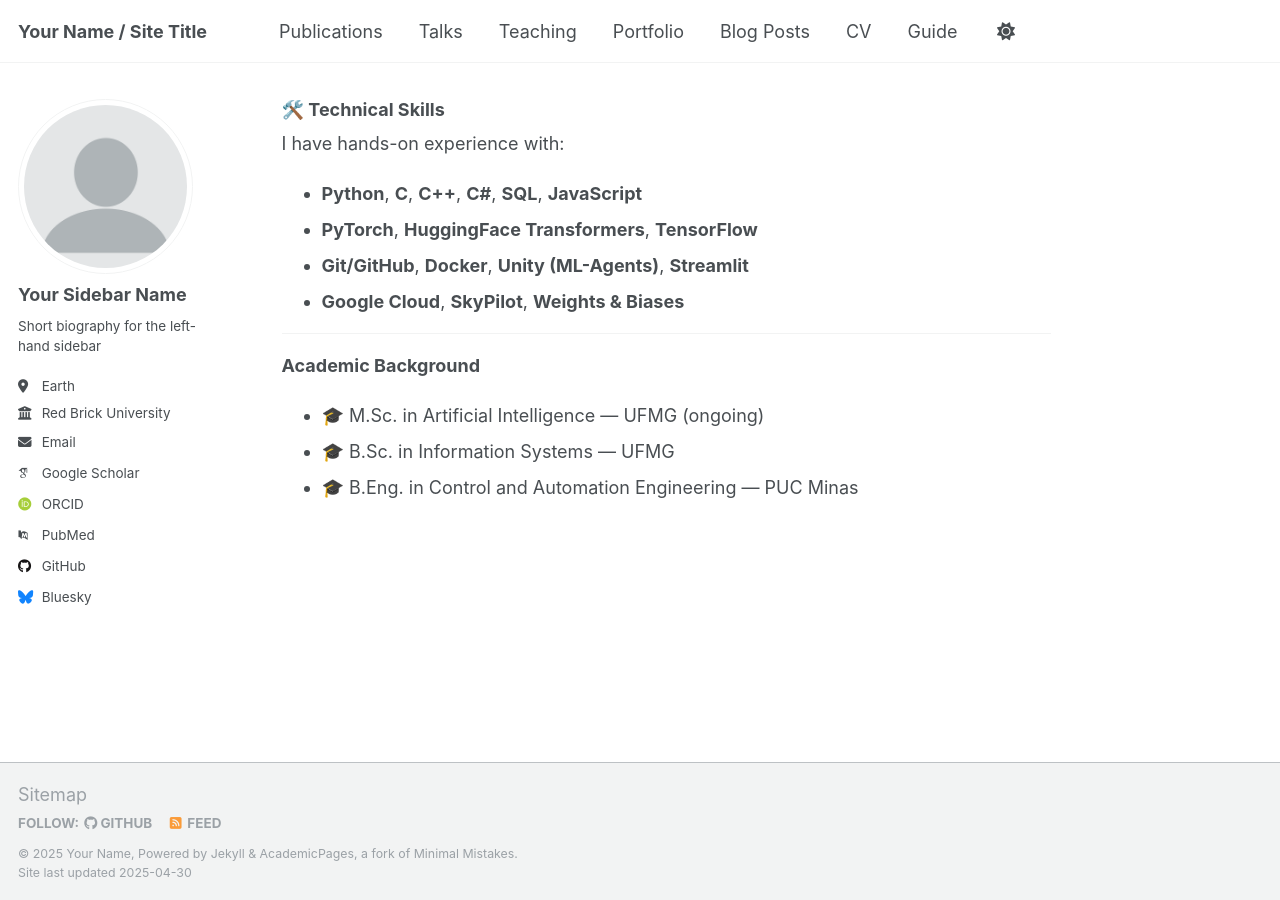
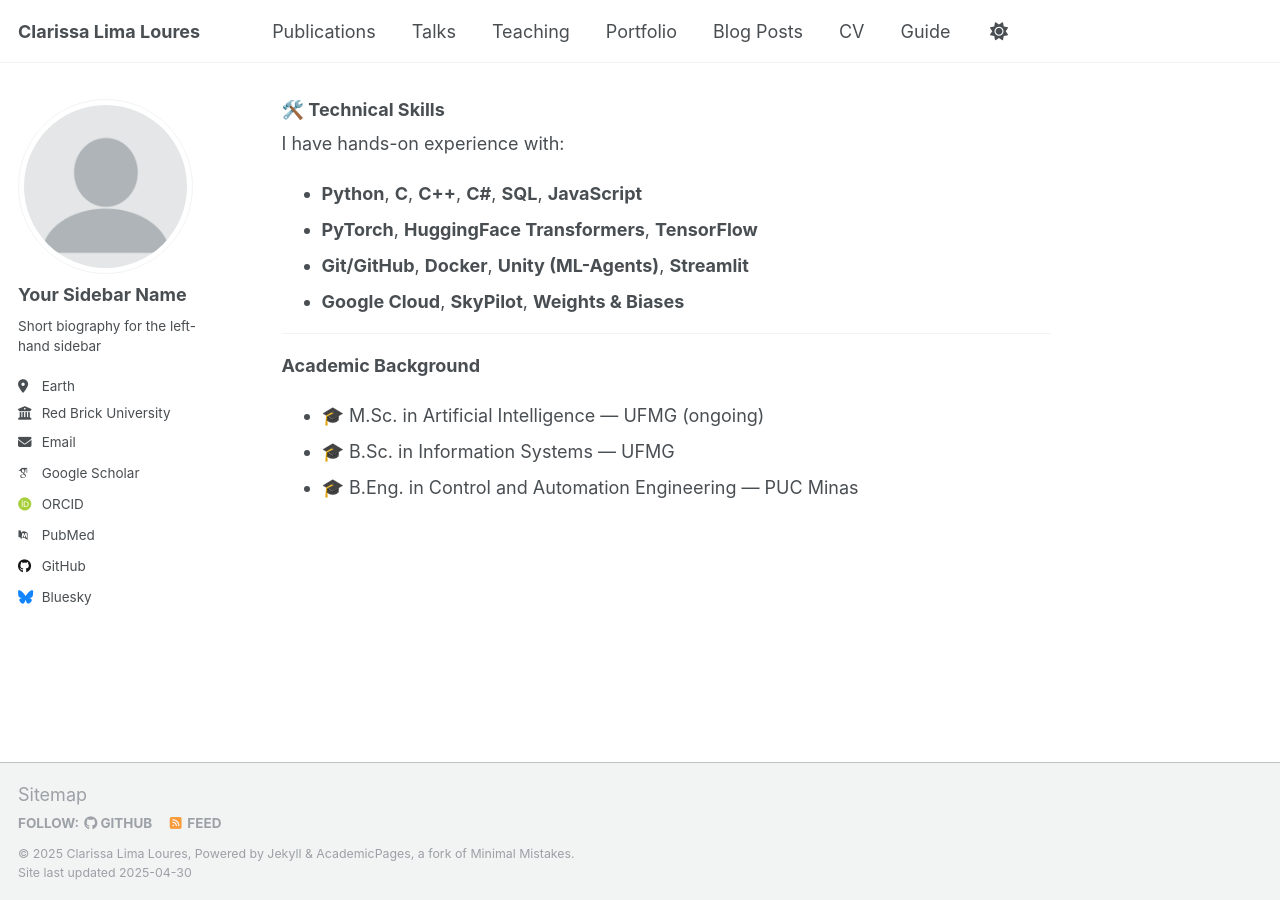
Before and after one commit to Clalloures/clalloures.github.io, a Jekyll site: the page built from _pages/about.md, in a window 1280 px wide and 900 px high, scrolled down 1243 px. Built offline with Jekyll 4.4.1, drawn with Linux system fonts in a browser that asks for light colours; some web fonts are replaced.

Commit message:
Update _config.yml

```diff
--- a/_config.yml
+++ b/_config.yml
@@ -9,11 +9,11 @@
 # Basic Site Settings
 locale                   : "en-US"
 site_theme               : "default"
-title                    : "Your Name / Site Title"
+title                    : "Clarissa Lima Loures"
 title_separator          : "-"
-name                     : &name "Your Name"
+name                     : &name "Clarissa Lima Loures"
 description              : &description "personal description"
-url                      : https://academicpages.github.io # the base hostname & protocol for your site e.g. "https://[your GitHub username].github.io" or if you already have some other page hosted on Github then use "https://[your GitHub username].github.io/[Your Repo Name]"
+url                      : https://clalloures.github.io # the base hostname & protocol for your site e.g. "https://[your GitHub username].github.io" or if you already have some other page hosted on Github then use "https://[your GitHub username].github.io/[Your Repo Name]"
 baseurl                  : "" # the subpath of your site, e.g. "/blog"
 repository               : "academicpages/academicpages.github.io"
 
```
